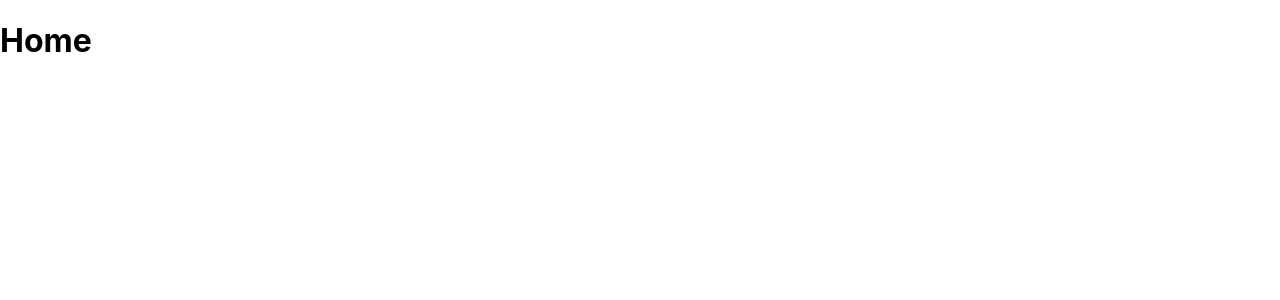
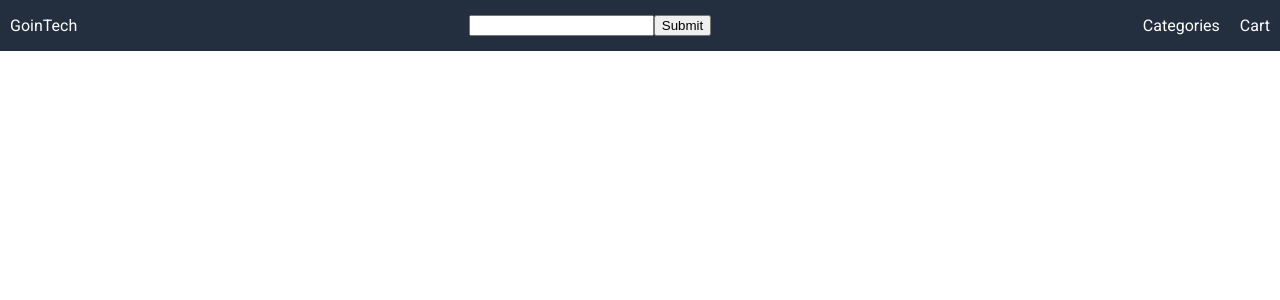
Before and after one commit to matiasj899/goinTech-challenge, a React (Create React App) app: page / in a window 1280 px wide. Shown: the top 300 px of the page. Built offline with nearby package versions, Linux system fonts and the light colour scheme.

Commit message:
add styles to header and cart page

```diff
--- a/src/App.js
+++ b/src/App.js
@@ -2,7 +2,7 @@ import { BrowserRouter as Router, Switch, Route, Link } from "react-router-dom";
 import Home from "./pages/Home/Home";
 import Categories from "./pages/Categories/Categories";
 import Product from "./pages/Product/Product";
-
+import Cart from "./pages/Cart/Cart";
 function App() {
   return (
     <Router>
@@ -10,6 +10,7 @@ function App() {
         <Route exact path="/" component={Home} />
         <Route exact path="/categories" component={Categories} />
         <Route exact path="/product/:id" component={Product} />
+        <Route exact path="/cart" component={Cart} />
       </Switch>
     </Router>
   );
--- a/src/components/Header.js
+++ b/src/components/Header.js
@@ -1,9 +1,39 @@
-import React from 'react';
+import React from "react";
+import { Link } from "react-router-dom";
+import '../components/header.css'
 
-function Header(){
-    return(
-        <h1>Casa</h1>
-    )
+function Header() {
+  return (
+    <>
+      <header>
+        <nav>
+          <Link to="/" className='nav-logo'>GoinTech</Link>
+          <form>
+          <label>
+              <input type='search'>
+
+              </input>
+          </label>
+          <label>
+              <input type='submit'>
+              </input>
+          </label>
+
+              </form>
+
+
+          <ul className='navbar-ul'>
+              <li>
+              <Link to="/categories">Categories</Link>
+              </li>
+              <li>
+              <Link to="/cart">Cart</Link>
+              </li>
+          </ul>
+        </nav>
+      </header>
+    </>
+  );
 }
 
-export default Header
+export default Header;
--- /dev/null
+++ b/src/components/header.css
@@ -0,0 +1,12 @@
+nav .nav-logo, .navbar-ul li a{
+    color: #fff;
+    text-decoration: none;
+    margin: 10px;
+    font-family: 'Roboto', sans-serif;
+}
+.navbar-ul{
+    display: flex;
+    flex-direction: row;
+    align-items: center;
+   list-style: none;
+}
--- a/src/index.css
+++ b/src/index.css
@@ -1,8 +1,7 @@
+@import url('https://fonts.googleapis.com/css2?family=Roboto:wght@400;700&display=swap');
 body {
   margin: 0;
-  font-family: -apple-system, BlinkMacSystemFont, 'Segoe UI', 'Roboto', 'Oxygen',
-    'Ubuntu', 'Cantarell', 'Fira Sans', 'Droid Sans', 'Helvetica Neue',
-    sans-serif;
+  font-family: 'Roboto', sans-serif;
   -webkit-font-smoothing: antialiased;
   -moz-osx-font-smoothing: grayscale;
 }
@@ -11,3 +10,12 @@ code {
   font-family: source-code-pro, Menlo, Monaco, Consolas, 'Courier New',
     monospace;
 }
+
+nav{
+  background-color: #232f3e;
+    display: flex;
+    flex-direction: row;
+    align-items: center;
+    justify-content: space-between;
+    color: #fff;
+}
--- /dev/null
+++ b/src/pages/Cart/Cart.js
@@ -0,0 +1,5 @@
+import React from 'react';
+function Cart(){
+    return(<h1>Cart</h1>)
+}
+export default Cart
--- a/src/pages/Home/Home.js
+++ b/src/pages/Home/Home.js
@@ -1,8 +1,9 @@
 import React from 'react';
+import Header from '../../components/Header';
 
 function Home(){
     return(
-        <h1>Home</h1>
+   <Header></Header>
     )
 }
 export default Home
```
